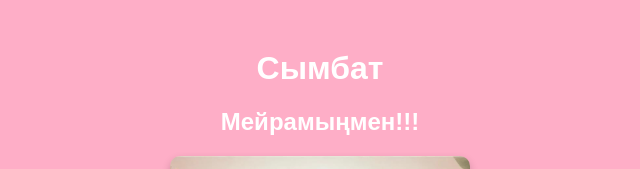
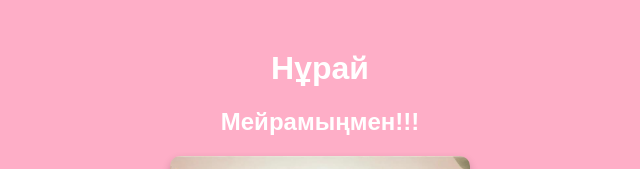
Before and after one commit to Tursynbek06/vosmoy-mart.github.io, a plain HTML site: page 19022005sq.html in a window 1280 px wide. Shown: the top 169 px of the page, 320-960 px from the left. Drawn offline with Linux system fonts and the light colour scheme.

Commit message:
Update 19022005sq.html

```diff
--- a/19022005sq.html
+++ b/19022005sq.html
@@ -30,7 +30,7 @@
 </head>
 <body>
     <div class="container">
-        <h1>Сымбат</h1>
+        <h1>Нұрай</h1>
         <h2>Мейрамыңмен!!!</h2>
         <img src="img/Nuray.jpg" alt="Обложка альбома">
 <br><br><br><br><br><br>
```
